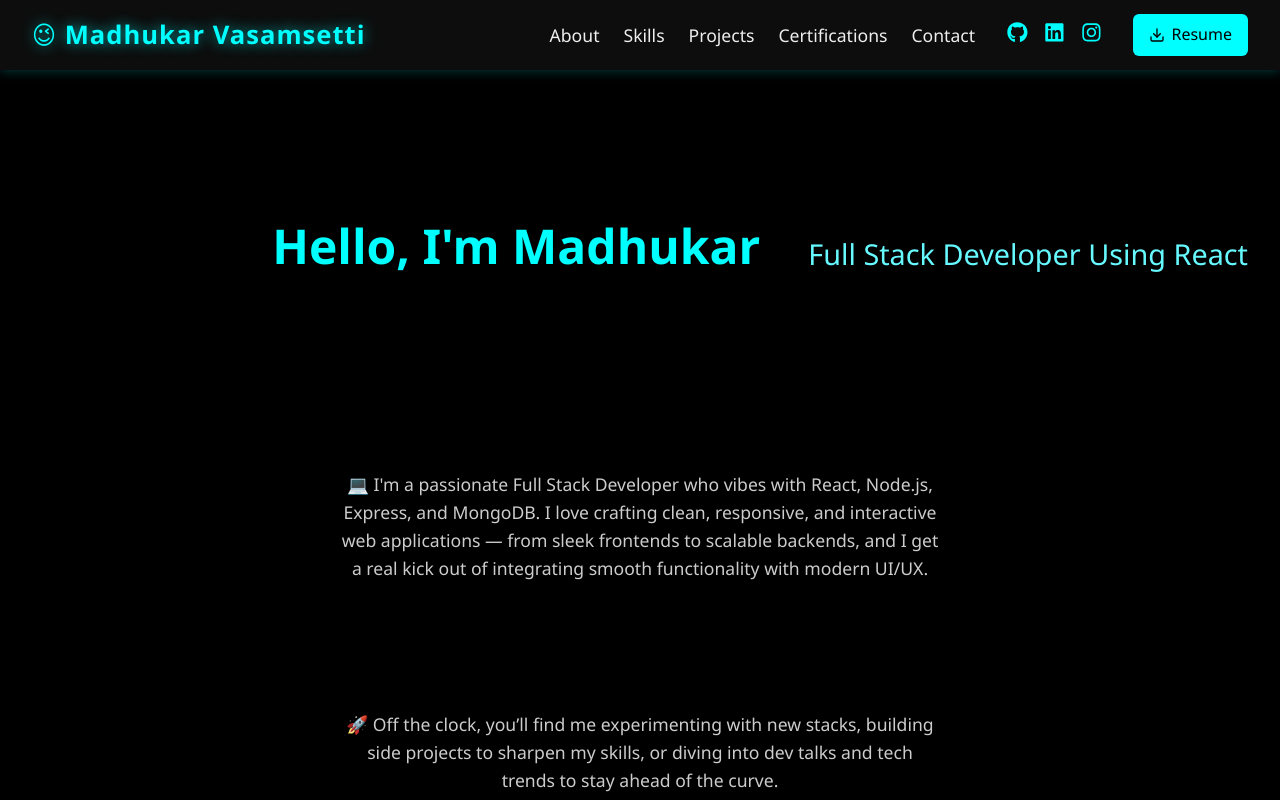
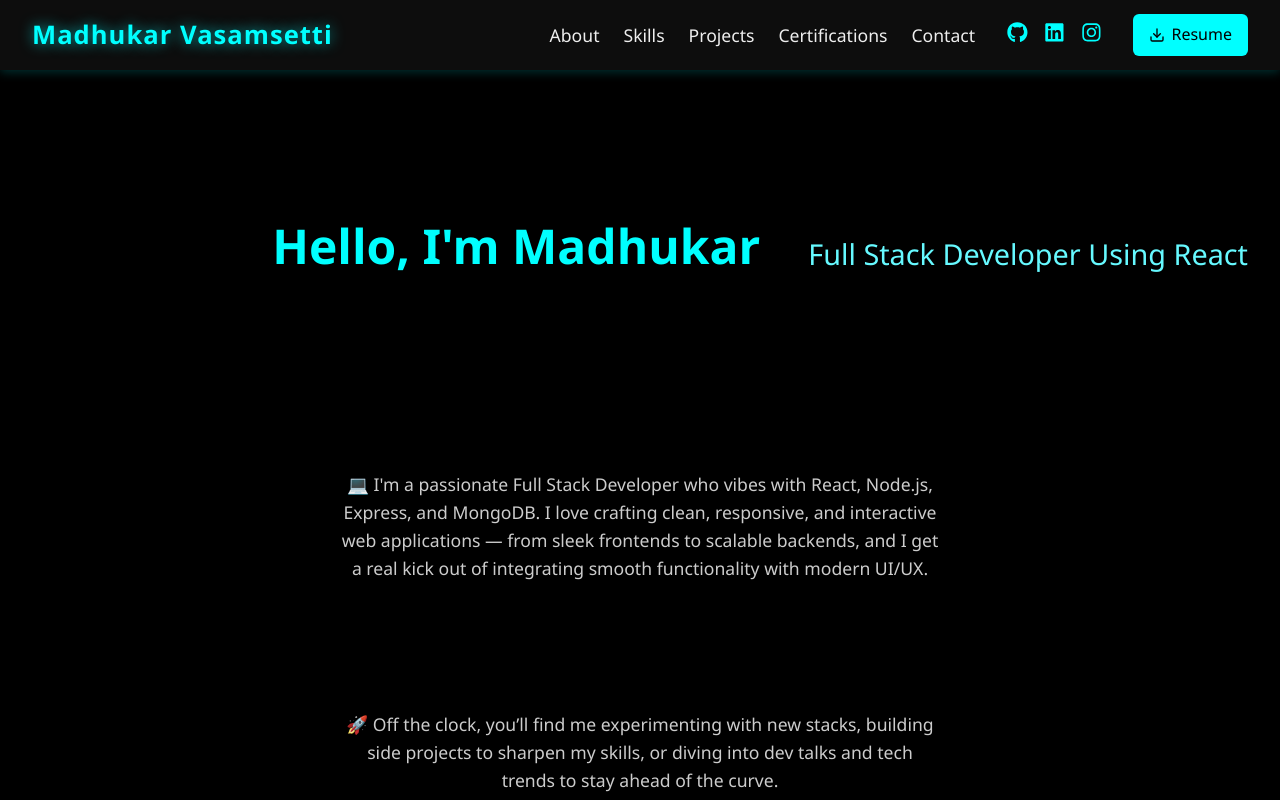
Before and after one commit to MadhuVasamsetti/portfolio, a React (Create React App) app: page / in a window 1280 px wide. Shown: the top 800 px of the page. Built offline with nearby package versions, Linux system fonts and the light colour scheme.

Commit message:
Update NavBar.jsx

```diff
--- a/src/components/NavBar.jsx
+++ b/src/components/NavBar.jsx
@@ -14,7 +14,7 @@ const NavBar = () => {
     <nav className="navbar">
       <div className="nav-left">
        <div className="brand-name-container">
-  <Link to="/" className="brand-name">😉 Madhukar Vasamsetti</Link>
+  <Link to="/" className="brand-name">Madhukar Vasamsetti</Link>
 </div>
 
         <div className="hamburger" onClick={toggleMenu}>
```
